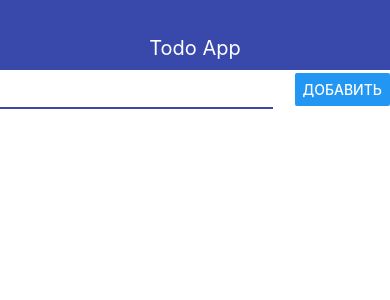
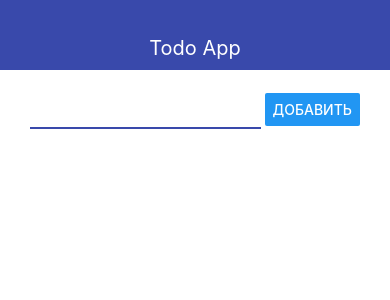
Before and after one commit to NikolaiChirkov/react_native_learn, a React Native app: screen / in a window 390 px wide. Shown: the top 300 px of the page. Built offline with nearby package versions, Linux system fonts and the light colour scheme.

Commit message:
add style for class container in App.js

```diff
--- a/App.js
+++ b/App.js
@@ -6,14 +6,19 @@ import { AddTodo } from './src/AddTodo';
 
 export default function App() {
   return (
-    <View style={styles.container}>
+    <View>
       <Navbar title="Todo App"/>
-      <AddTodo />
+      <View style={styles.container}>
+        <AddTodo />
+      </View>
       <StatusBar style="auto" />
     </View>
   );
 }
 
 const styles = StyleSheet.create({
-  container: {},
+  container: {
+    paddingHorizontal: 30,
+    paddingVertical: 20
+  },
 });
```
